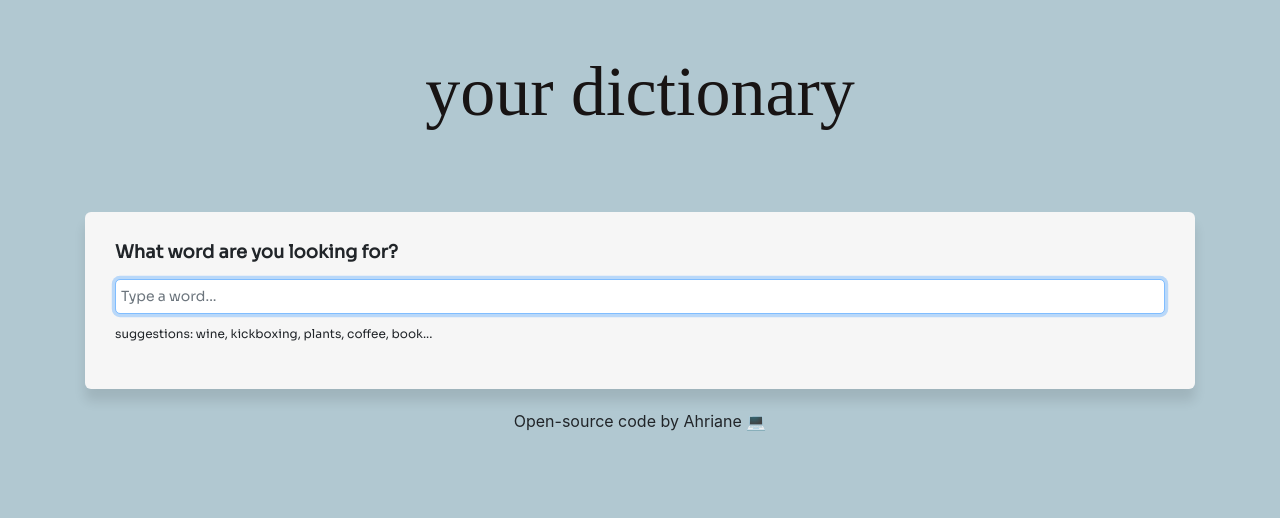
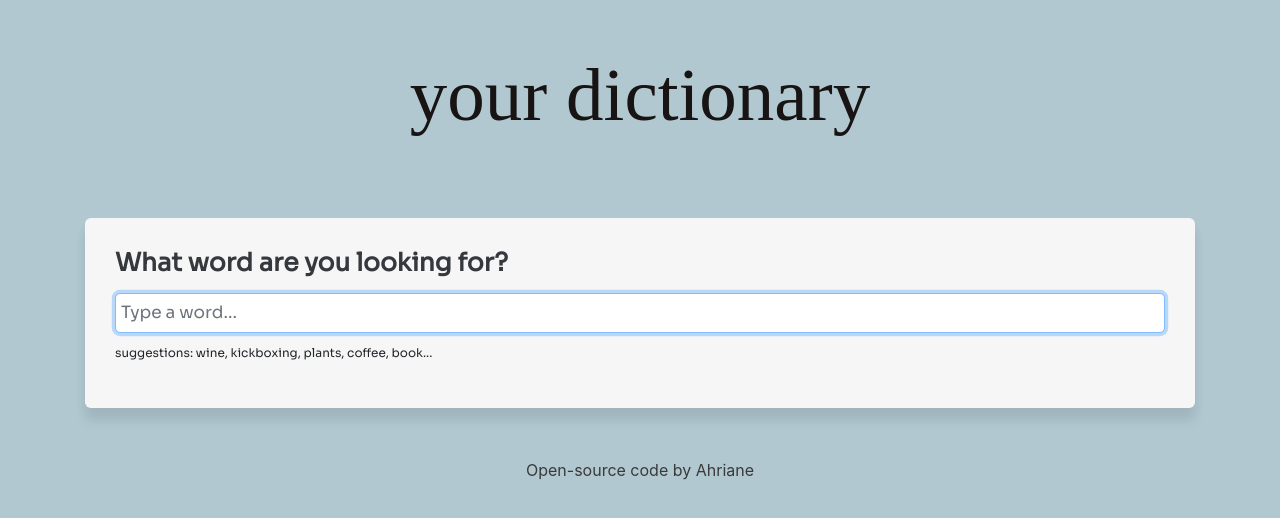
Before and after one commit to ahrianeramos/react-dictionary-webapp, a React (Create React App) app: page / in a window 1280 px wide. Shown: the top 518 px of the page. Built offline with nearby package versions, Linux system fonts and the light colour scheme; no server answers; a web font is replaced by a local one.

Commit message:
Fixed styling; Installed icons

```diff
--- a/package.json
+++ b/package.json
@@ -8,8 +8,10 @@
     "@testing-library/user-event": "^12.8.3",
     "axios": "^0.21.1",
     "bootstrap": "^4.6.0",
+    "bootstrap-icons": "^1.4.1",
     "react": "^17.0.2",
     "react-axios": "^2.0.5",
+    "react-bootstrap-icons": "^1.4.0",
     "react-dom": "^17.0.2",
     "react-scripts": "4.0.3",
     "web-vitals": "^1.1.1"
--- a/public/index.html
+++ b/public/index.html
@@ -18,6 +18,8 @@
   <link
     href="https://fonts.googleapis.com/css2?family=Dekko&family=Julee&family=Just+Me+Again+Down+Here&family=Kaushan+Script&family=Noto+Sans+JP:wght@300&family=Sora:wght@300;400&display=swap"
     rel="stylesheet">
+  <link rel="stylesheet" href="https://use.fontawesome.com/releases/v5.15.3/css/all.css">
+  <link rel="stylesheet" href="https://use.fontawesome.com/releases/v5.15.3/css/v4-shims.css">
   <title>Dictionary App</title>
 </head>
 
--- a/src/App.css
+++ b/src/App.css
@@ -10,9 +10,15 @@ body {
 
 header h1 {
   font-family: "Just Me Again Down Here", cursive;
-  font-size: 70px;
+  font-size: 75px;
 }
 
 footer {
+  padding: 30px;
   text-align: center;
+  color: rgb(58, 58, 58);
 }
+
+footer a {
+  color: rgb(58, 58, 58);
+}
--- a/src/App.js
+++ b/src/App.js
@@ -15,8 +15,8 @@ export default function App() {
           <Dictionary defaultKeyword="magic"/>
         </main>
 
-        <footer className="App-footer">
-         Open-source code by Ahriane 💻
+        <footer>
+         <a href="#">Open-source code</a> by <a href="#">Ahriane</a>
         </footer>
       </div>
     </div>
--- a/src/Dictionary.css
+++ b/src/Dictionary.css
@@ -8,14 +8,15 @@
 }
 
 .Dictionary h4 {
-  font-size: 18px;
+  font-size: 25px;
   margin-bottom: 15px;
+  opacity: 0.9;
 }
 
 .Dictionary input {
   width: 100%;
   color: rgb(93, 93, 93);
-  font-size: 14px;
+  font-size: 17px;
   padding: 5px 5px;
   border: 1px solid #ddd;
   border-radius: 5px;
--- a/src/Meaning.css
+++ b/src/Meaning.css
@@ -8,8 +8,8 @@
 }
 
 .Meaning h3 {
-  font-size: 23px;
-  font-weight: 300px;
+  font-size: 21px;
+  opacity: 0.9;
 }
 
 .Meaning #definition {
--- /dev/null
+++ b/src/Phonetics.css
@@ -0,0 +1,3 @@
+.Phonetics a {
+  padding-right: 10px;
+}
--- a/src/Phonetics.js
+++ b/src/Phonetics.js
@@ -1,11 +1,15 @@
 import React from "react";
+import "./Phonetics.css";
 
 export default function Phonetics(props) {
   return (
     <div className="Phonetics">
+      <a href={props.phonetics.audio}
+        target="_blank"
+        rel="noreferrer">
+          <i class="fas fa-volume-up"></i>
+      </a>
       {props.phonetics.text}
-      <br />
-      <a href={props.phonetics.audio} target="_blank" rel="noreferrer">Pronounce</a>
     </div>
   );
 }
--- a/src/Result.css
+++ b/src/Result.css
@@ -6,3 +6,7 @@
   box-shadow: 0px 12px 12px rgb(0 0 0 / 10%);
   font-family: "Sora", sans-serif;
 }
+
+.Result h2 {
+  opacity: 0.9;
+}
```
Also changed, not shown: 1 other file (tests, documents, lock files or other folders).
